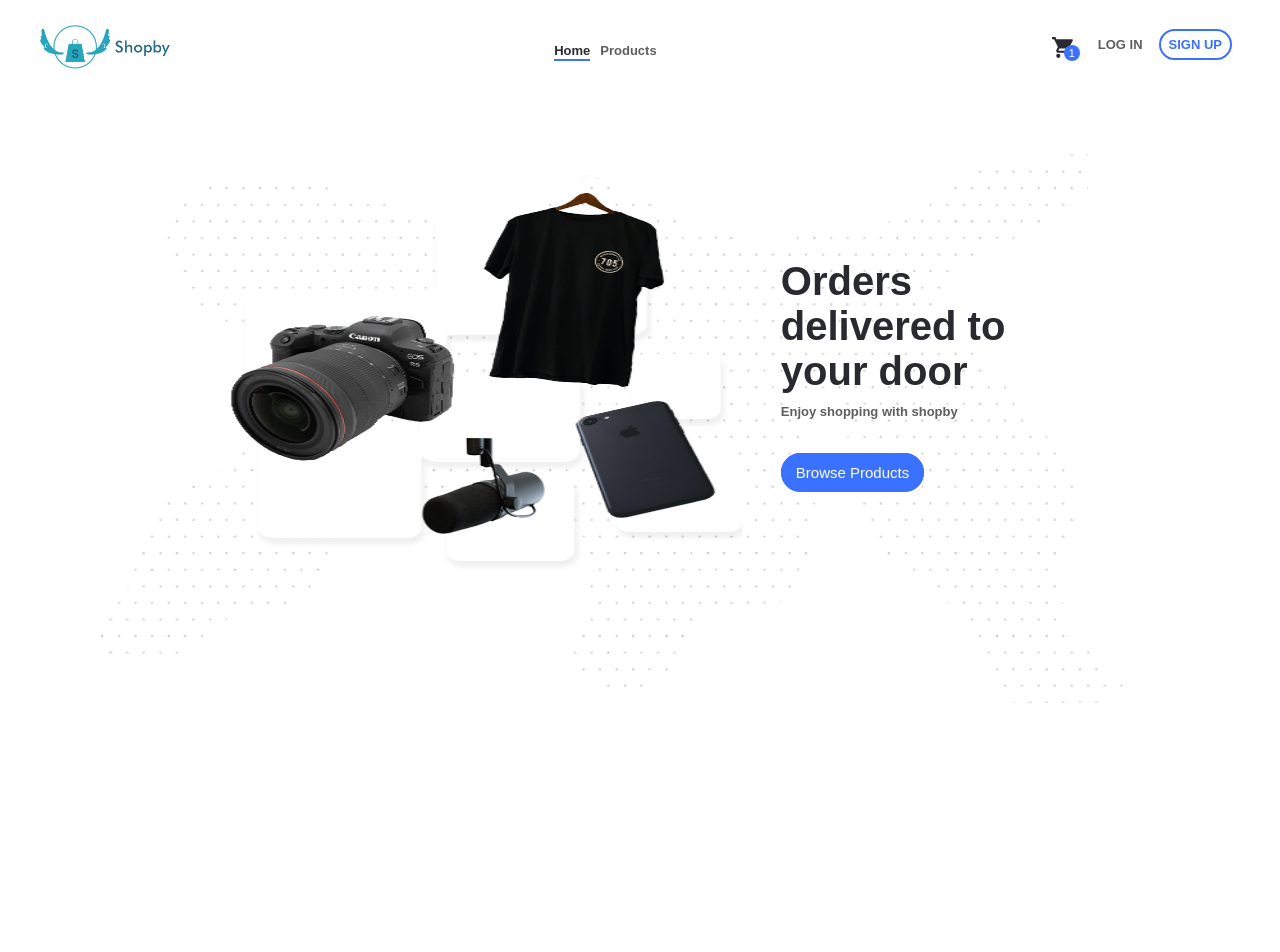
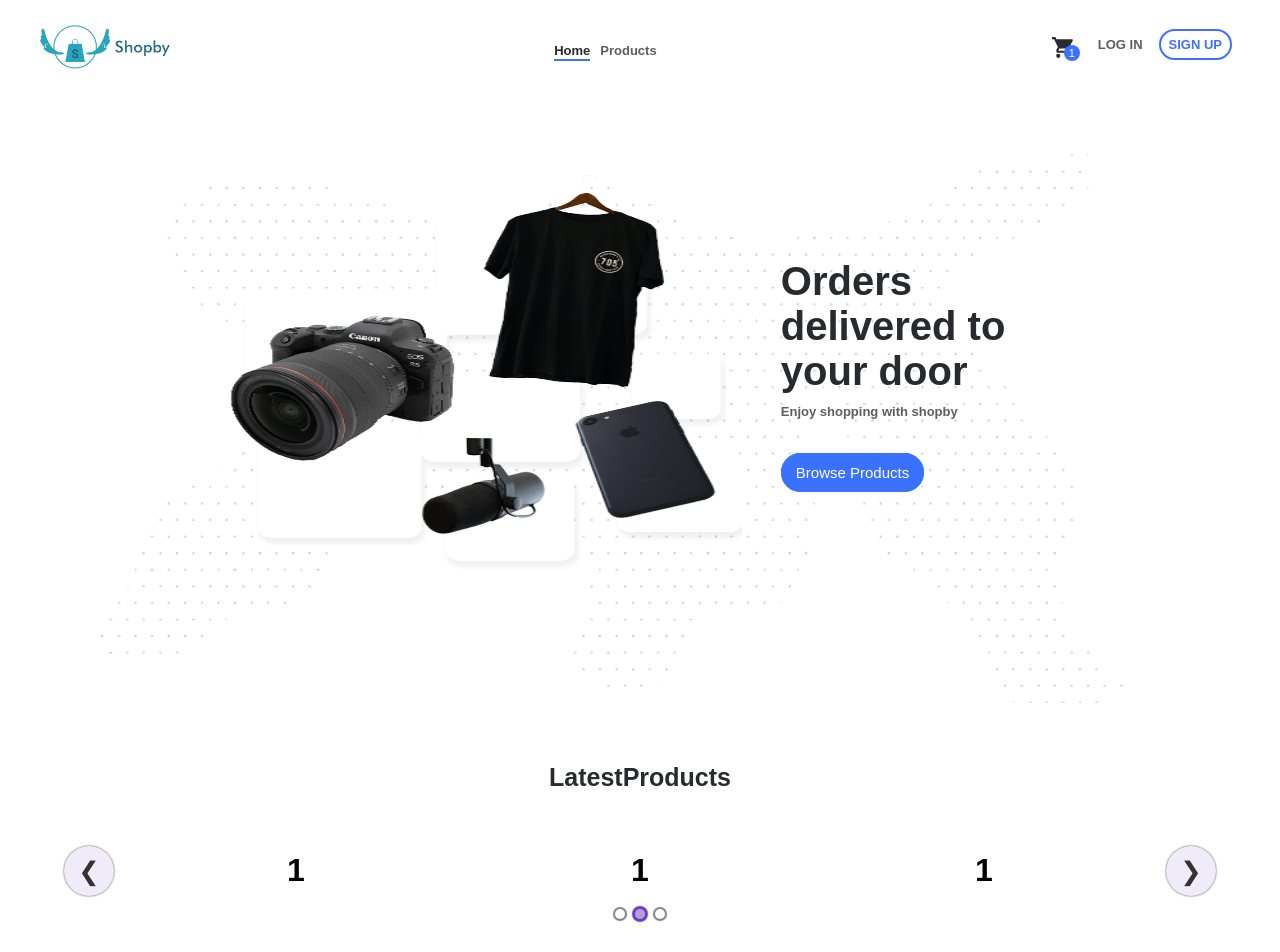
Before and after one commit to AminMardani79/shopby, a React (Create React App) app: page /home in a window 1280 px wide. Shown: the top 952 px of the page. Before the commit the page ends 800 px from the top, so only its background shows below. Built offline with nearby package versions, Linux system fonts and the light colour scheme.

Commit message:
set carousel

```diff
--- a/package.json
+++ b/package.json
@@ -8,6 +8,7 @@
     "@testing-library/user-event": "^13.5.0",
     "react": "^17.0.2",
     "react-dom": "^17.0.2",
+    "react-elastic-carousel": "^0.11.5",
     "react-icons": "^4.3.1",
     "react-router-dom": "^6.2.2",
     "react-scripts": "5.0.0",
--- /dev/null
+++ b/src/Assets/css/LatestProducts.module.css
@@ -0,0 +1,12 @@
+@import "./index.css";
+.latestContainer {
+  padding: 60px 0;
+}
+.latestTitle h3 {
+  text-align: center;
+  color: var(--main-black);
+  font-size: 25px;
+}
+.productCarousel {
+  padding: 60px 0;
+}
--- a/src/Pages/Home.js
+++ b/src/Pages/Home.js
@@ -1,10 +1,12 @@
 import React from "react";
 // Components
 import Banner from "../components/Banner";
+import LatestProducts from "../components/LatestProducts";
 const Home = () => {
   return (
     <>
       <Banner />
+      <LatestProducts />
     </>
   );
 };
--- a/src/Pages/Products.js
+++ b/src/Pages/Products.js
@@ -1,7 +1,6 @@
 import React from "react";
-
 const Products = () => {
-  return <div>Products</div>;
+  return <div className="productCarousel">products</div>;
 };
 
 export default Products;
--- /dev/null
+++ b/src/components/LatestProducts.js
@@ -0,0 +1,28 @@
+import React from "react";
+// Styles
+import styles from "../assets/css/LatestProducts.module.css";
+// Components
+import Product from "./shared/Product";
+import ProuctCarousel from "./shared/ProuctCarousel";
+const LatestProducts = () => {
+  return (
+    <div className={styles.latestContainer}>
+      <header className={styles.latestTitle}>
+        <h3>LatestProducts</h3>
+      </header>
+      <div className={styles.productCarousel}>
+        <ProuctCarousel>
+          <Product />
+          <Product />
+          <Product />
+          <Product />
+          <Product />
+          <Product />
+          <Product />
+        </ProuctCarousel>
+      </div>
+    </div>
+  );
+};
+
+export default LatestProducts;
--- /dev/null
+++ b/src/components/shared/Product.js
@@ -0,0 +1,6 @@
+import React from "react";
+const Product = () => {
+  return <h1>1</h1>;
+};
+
+export default Product;
--- /dev/null
+++ b/src/components/shared/ProuctCarousel.js
@@ -0,0 +1,32 @@
+import React, { createRef } from "react";
+import Carousel from "react-elastic-carousel";
+const ProuctCarousel = (props) => {
+  const breakPoints = [
+    { width: 1, itemsToShow: 1 },
+    { width: 550, itemsToShow: 2 },
+    { width: 850, itemsToShow: 3 },
+  ];
+  const carousel = createRef();
+  let setTime;
+  return (
+    <Carousel
+      ref={carousel}
+      itemsToShow={3}
+      breakPoints={breakPoints}
+      enableAutoPlay
+      autoPlaySpeed={4000}
+      onNextEnd={(currentItem) => {
+        clearTimeout(setTime);
+        if (currentItem.index + 2 === 5) {
+          setTime = setTimeout(() => {
+            carousel.current.goTo(0);
+          }, 4000);
+        }
+      }}
+    >
+      {props.children}
+    </Carousel>
+  );
+};
+
+export default ProuctCarousel;
```
Also changed, not shown: 1 other file (tests, documents, lock files or other folders).
